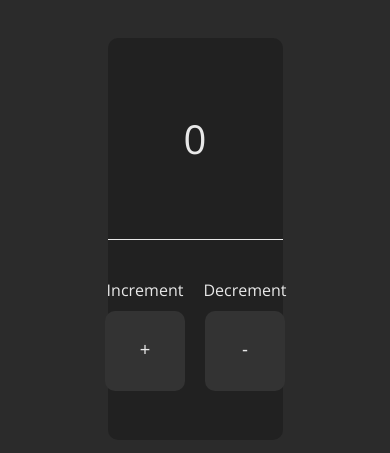
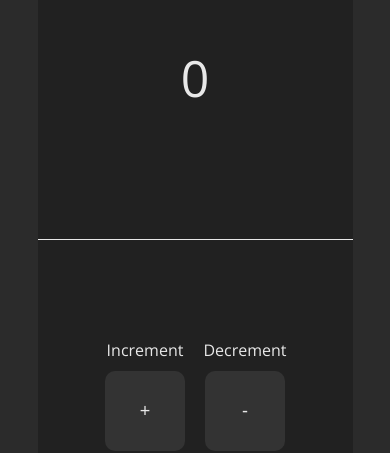
Before and after one commit to Texmo100/SandBox_Vue, a Vue app: page / in a window 390 px wide. Shown: the part 183-636 px from the top of the page. Built offline with nearby package versions, Linux system fonts and the light colour scheme.

Commit message:
Counter font size and display component size fixed correctly

```diff
--- a/src/components/Counter/Counter.vue
+++ b/src/components/Counter/Counter.vue
@@ -21,7 +21,7 @@ export default {
 .counter {
   justify-content: center;
   align-items: center;
-  font-size: 4rem;
+  font-size: 5rem;
   border-right: 1px solid #e8e8e8;
 }
 
--- a/src/components/Display/Display.vue
+++ b/src/components/Display/Display.vue
@@ -44,8 +44,8 @@ export default {
 
 <style scoped>
 .display {
-  width: 50%;
-  height: 50%;
+  width: 70%;
+  height: 70%;
   background-color: #212121;
   border-radius: 1rem;
   display: flex;
@@ -53,6 +53,8 @@ export default {
 
 @media screen and (max-width: 768px) {
   .display {
+    width: 90%;
+    height: 80%;
     flex-direction: column;
   }
 }
```
